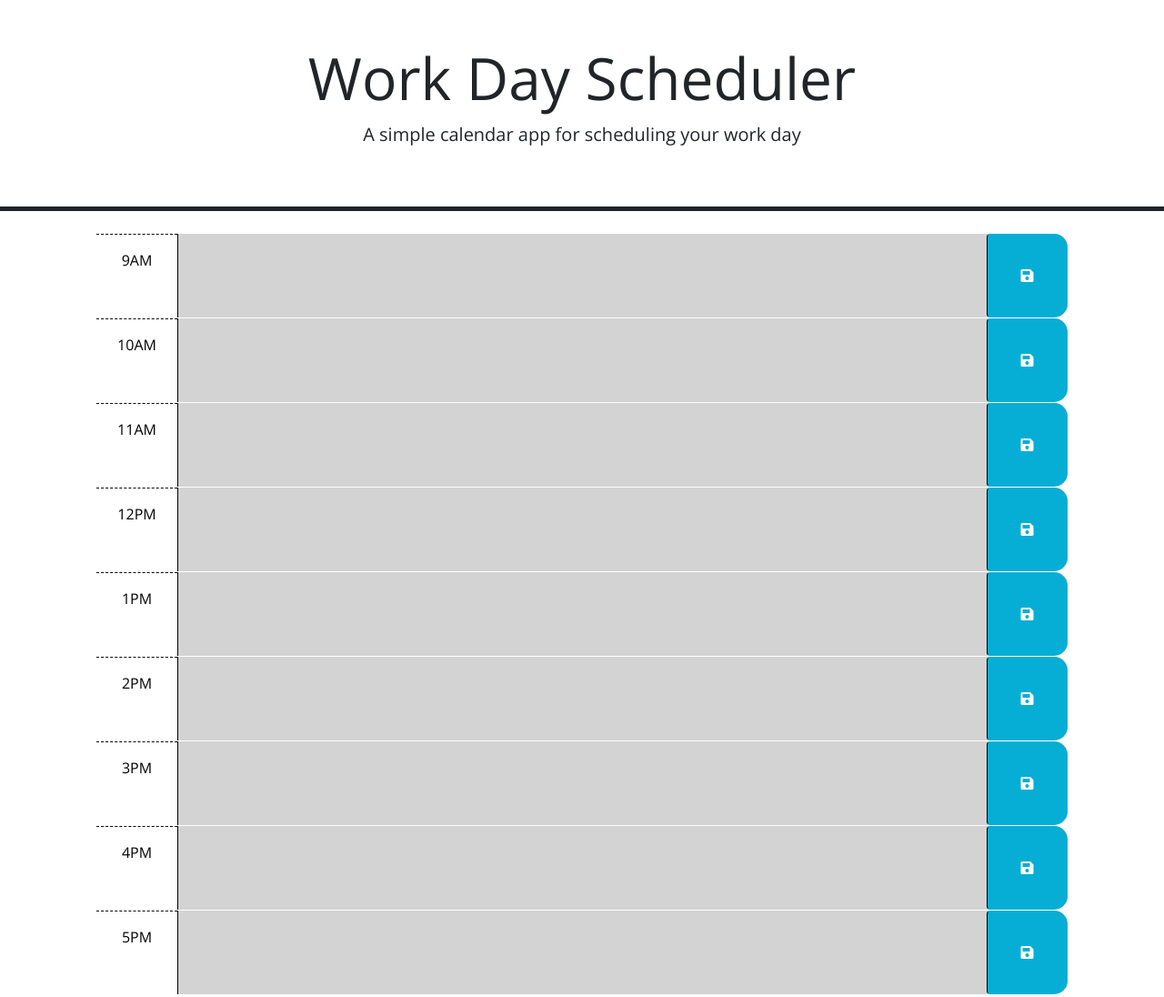
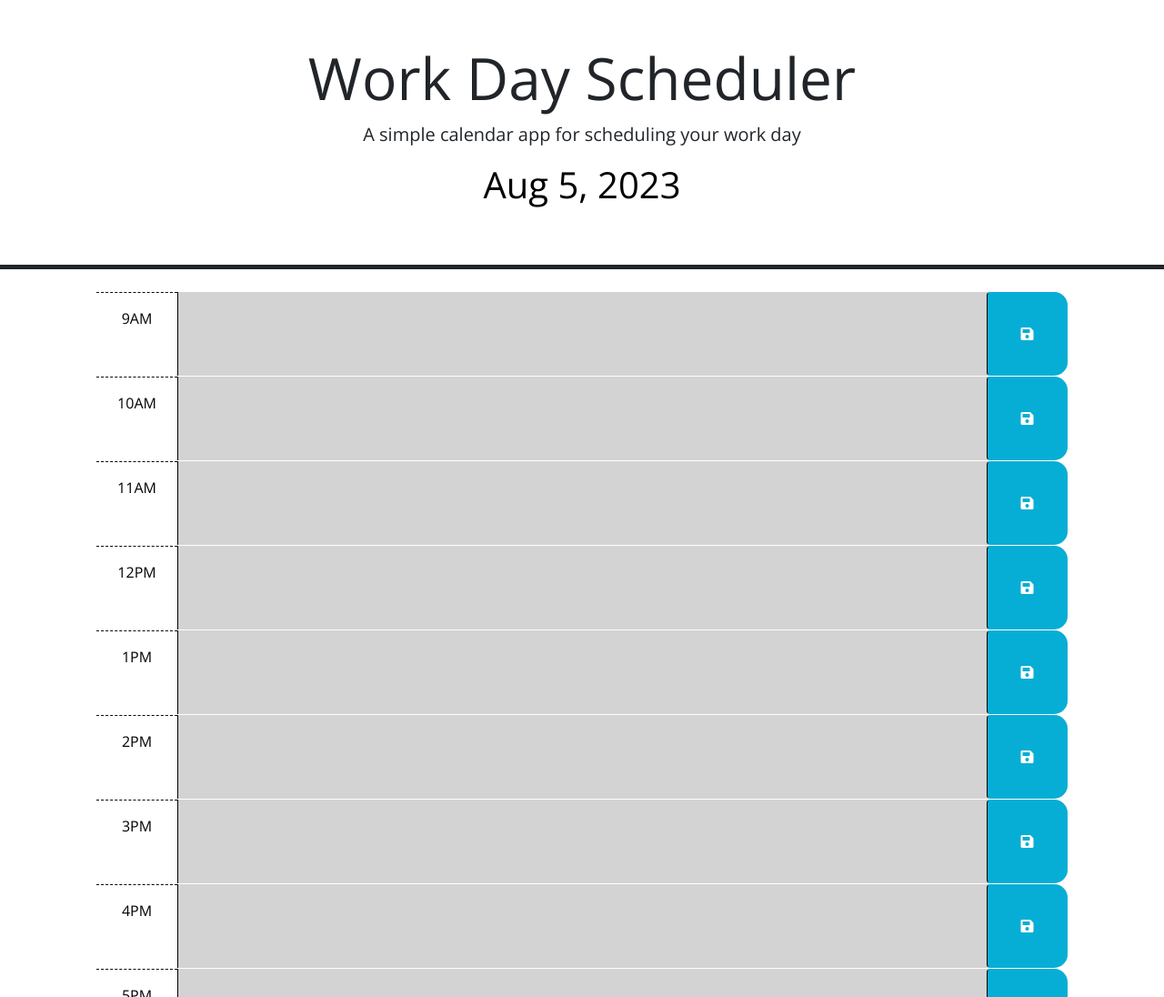
Before and after one commit to dianafabela8/work-day-scheduler, a plain HTML site: page index.html in a window 1280 px wide. Shown: the top 1096 px of the page at 91% size. Drawn offline with nearby package versions, Linux system fonts and the light colour scheme.

Commit message:
decoded time

```diff
--- a/index.html
+++ b/index.html
@@ -18,6 +18,13 @@
       href="https://fonts.googleapis.com/css?family=Open+Sans&display=swap"
       rel="stylesheet"
     />
+
+    <script
+    src="https://cdn.jsdelivr.net/npm/dayjs@1.11.3/dayjs.min.js"
+    integrity="sha256-iu/zLUB+QgISXBLCW/mcDi/rnf4m4uEDO0wauy76x7U="
+    crossorigin="anonymous"
+  ></script>
+
     <link rel="stylesheet" href="style.css" />
     <title>Work Day Scheduler</title>
   </head>
@@ -26,7 +33,7 @@
     <header class="p-5 mb-4 border-5 border-bottom border-dark text-center">
       <h1 class="display-3">Work Day Scheduler</h1>
       <p class="lead">A simple calendar app for scheduling your work day</p>
-      <h1 id="currentDay" class="lead" style="color:white;font-size:40px;"></h1>
+      <h1 id="currentDay" class="lead" style="color:rgb(0, 0, 0);font-size:40px;"></h1>
       <p id="currentDay" class="lead"></p>
     </header>
     <div class="container-lg px-5">
@@ -116,11 +123,6 @@
       </div>
 
     <script src="https://code.jquery.com/jquery-3.4.1.min.js"></script>
-    <script
-      src="https://cdn.jsdelivr.net/npm/dayjs@1.11.3/dayjs.min.js"
-      integrity="sha256-iu/zLUB+QgISXBLCW/mcDi/rnf4m4uEDO0wauy76x7U="
-      crossorigin="anonymous"
-    ></script>
 
     <script src="script.js"></script>
   </body>
--- a/script.js
+++ b/script.js
@@ -1,6 +1,9 @@
 // Wrap all code that interacts with the DOM in a call to jQuery to ensure that
 // the code isn't run until the browser has finished rendering all the elements
 // in the html.
+
+var today = dayjs();
+$('#currentDay').text(today.format('MMM D, YYYY'));
 
 $(function () {
 $(".saveBtn").click(function(){
```
Also changed, not shown: 1 other file.
